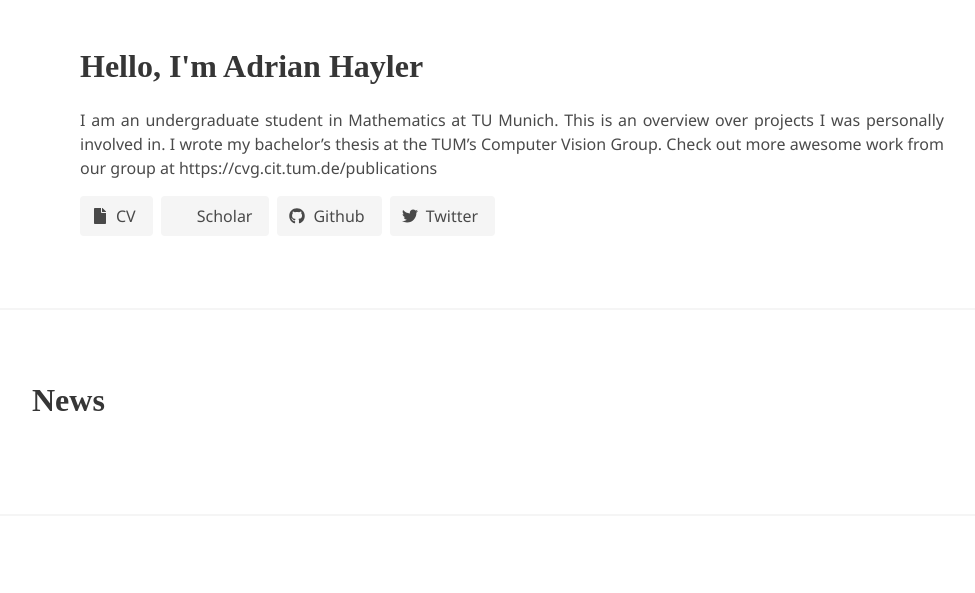
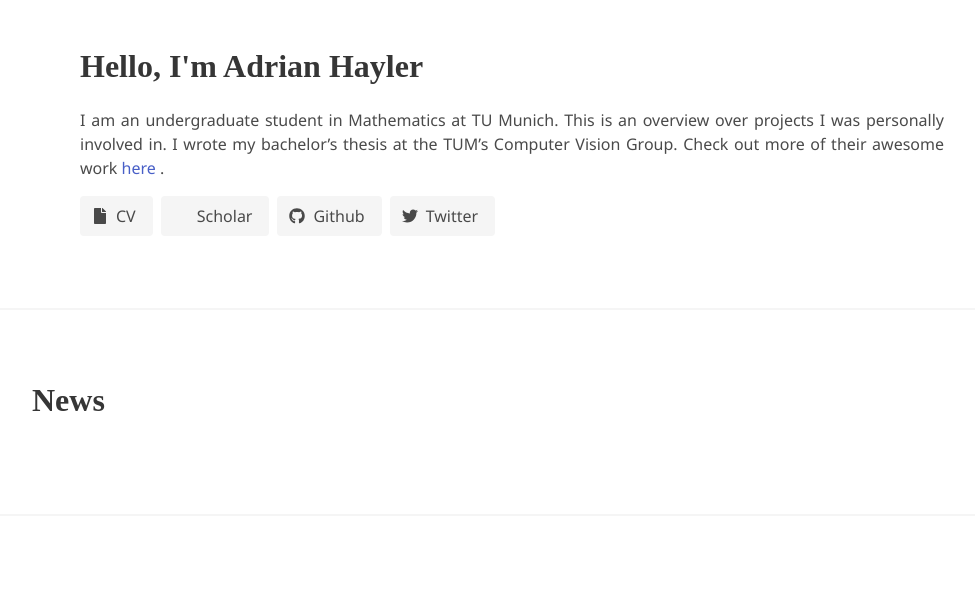
Before and after one commit to ahayler/ahayler.github.io, a Jekyll site: the page built from index.html, in a window 1280 px wide. Shown: the top 593 px of the page, without its empty margins (128-1103 px from the left). Built offline with Jekyll 4.4.1, drawn with Linux system fonts in a browser that asks for light colours; nearby versions of some CDN libraries; some web fonts are replaced; library files that are not in the unit come from our copies; a style sheet for code colours, icons or effects is not loaded; some of the changed text lies outside the part shown.

```diff
--- a/_config.yml
+++ b/_config.yml
@@ -21,7 +21,7 @@
 name: Adrian Hayler
 email: a.hayler@tum.de
 description: >- # this means to ignore newlines until "baseurl:"
-  I am an undergraduate student in Mathematics at TU Munich. This is an overview over projects I was personally involved in. I wrote my bachelor's thesis at the TUM's Computer Vision Group. Check out more awesome work from our group at https://cvg.cit.tum.de/publications
+  I am an undergraduate student in Mathematics at TU Munich. This is an overview over projects I was personally involved in. I wrote my bachelor's thesis at the TUM's Computer Vision Group. Check out more of their awesome work <a href="https://cvg.cit.tum.de/publications"> here </a>.
 baseurl: "" # the subpath of your site, e.g. /blog
 url: "" # the base hostname & protocol for your site, e.g. http://example.com
 twitter_username: adrihayler
```
Also changed, not shown: _publications/s4c/index.md (+20 -3 lines), 2 other files.
